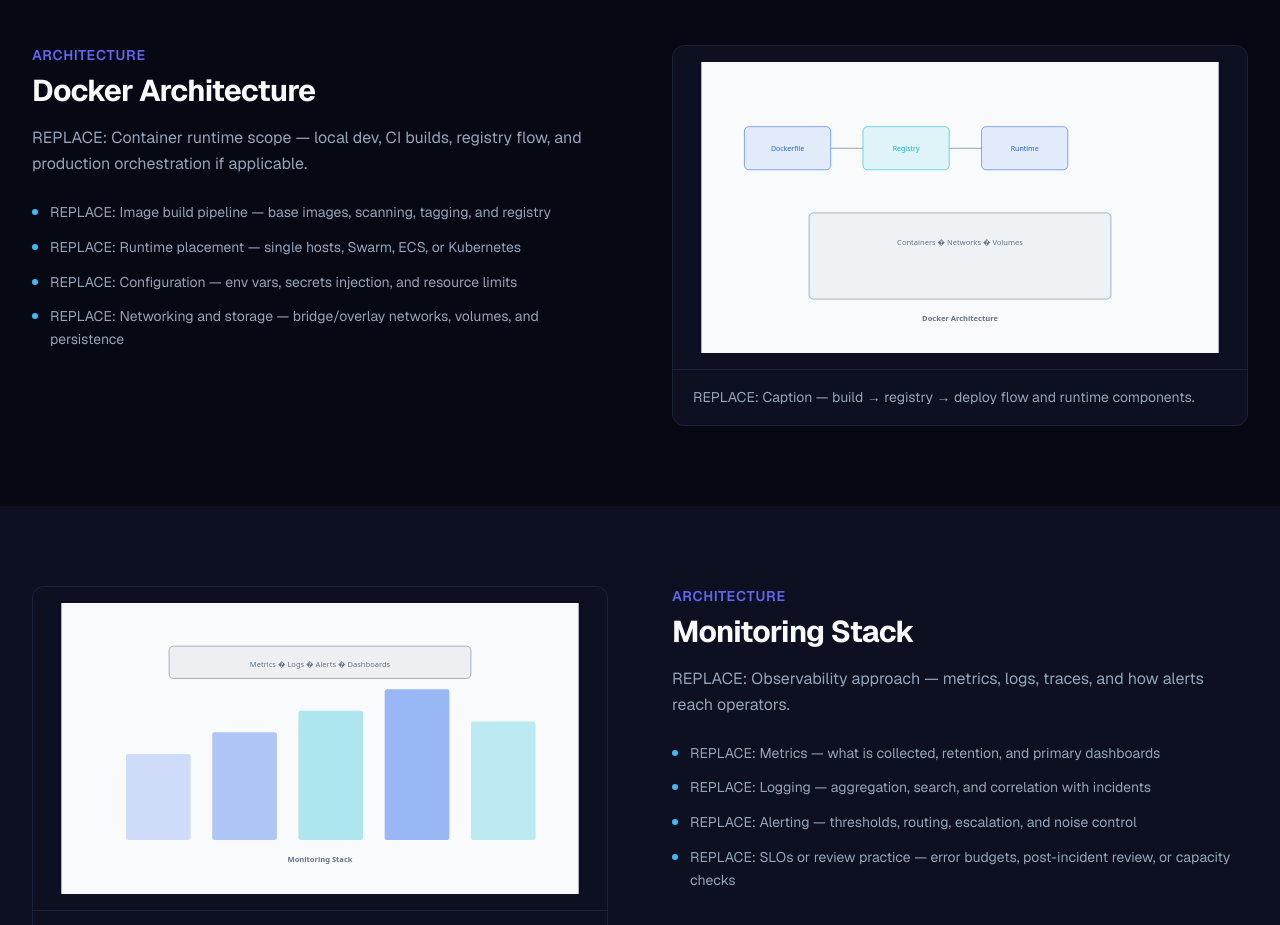
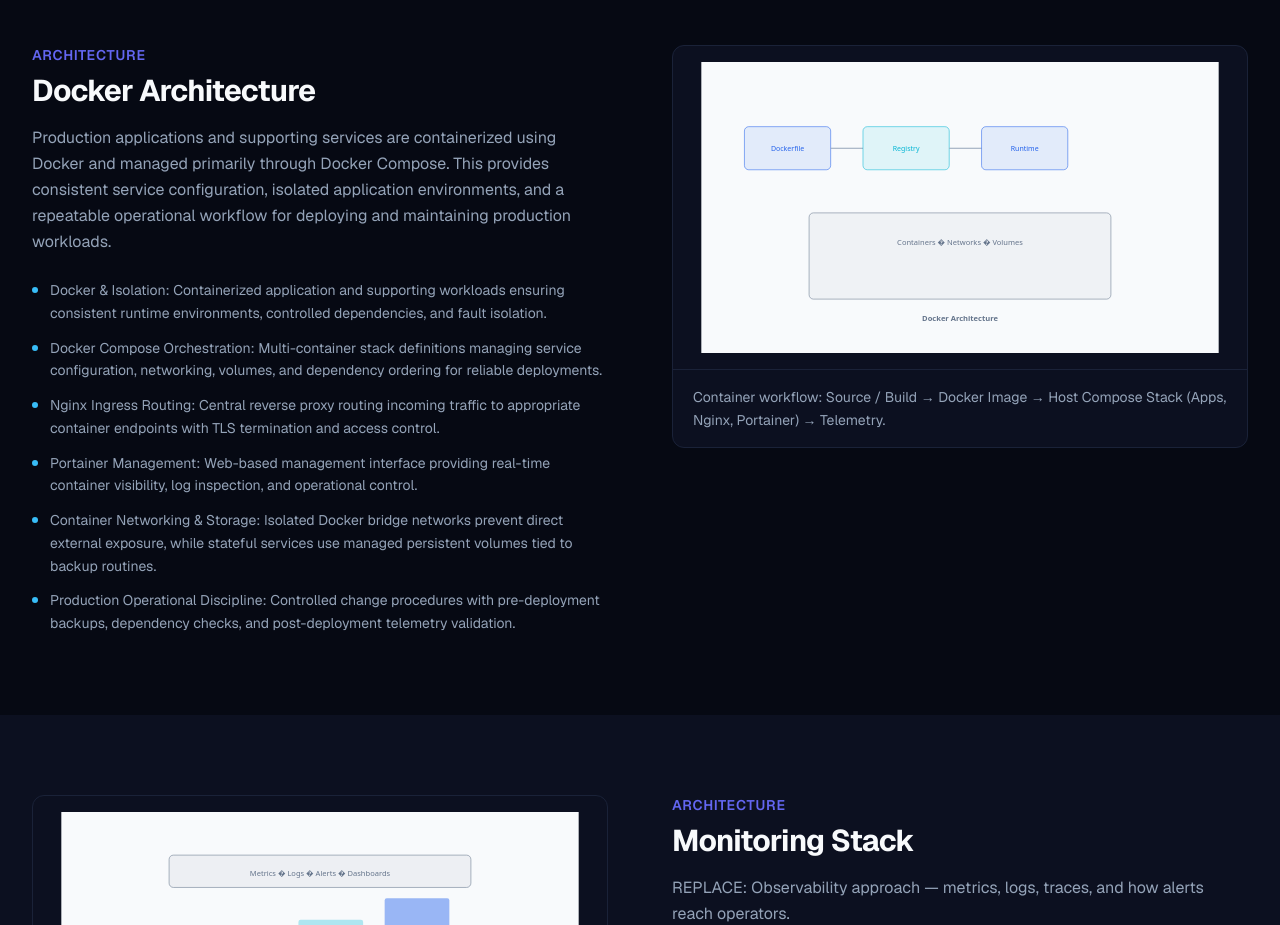
Before and after one commit to prakriti515/prakriti-portfolio, a Next.js app: page /architecture in a window 1280 px wide. Shown: the part 2200-3125 px from the top of the page. Built offline with nearby package versions, Linux system fonts and the light colour scheme.

Commit message:
Update Docker Architecture with multi-container Compose workflow and operational model

```diff
--- a/data/architecture.ts
+++ b/data/architecture.ts
@@ -78,18 +78,20 @@
     id: "docker-architecture",
     title: "Docker Architecture",
     intro:
-      "REPLACE: Container runtime scope — local dev, CI builds, registry flow, and production orchestration if applicable.",
+      "Production applications and supporting services are containerized using Docker and managed primarily through Docker Compose. This provides consistent service configuration, isolated application environments, and a repeatable operational workflow for deploying and maintaining production workloads.",
     points: [
-      "REPLACE: Image build pipeline — base images, scanning, tagging, and registry",
-      "REPLACE: Runtime placement — single hosts, Swarm, ECS, or Kubernetes",
-      "REPLACE: Configuration — env vars, secrets injection, and resource limits",
-      "REPLACE: Networking and storage — bridge/overlay networks, volumes, and persistence",
+      "Docker & Isolation: Containerized application and supporting workloads ensuring consistent runtime environments, controlled dependencies, and fault isolation.",
+      "Docker Compose Orchestration: Multi-container stack definitions managing service configuration, networking, volumes, and dependency ordering for reliable deployments.",
+      "Nginx Ingress Routing: Central reverse proxy routing incoming traffic to appropriate container endpoints with TLS termination and access control.",
+      "Portainer Management: Web-based management interface providing real-time container visibility, log inspection, and operational control.",
+      "Container Networking & Storage: Isolated Docker bridge networks prevent direct external exposure, while stateful services use managed persistent volumes tied to backup routines.",
+      "Production Operational Discipline: Controlled change procedures with pre-deployment backups, dependency checks, and post-deployment telemetry validation.",
     ],
     diagram: {
       src: "/images/architecture/docker-architecture.svg",
-      alt: "Docker architecture diagram placeholder",
+      alt: "Docker multi-container deployment architecture diagram",
       caption:
-        "REPLACE: Caption — build → registry → deploy flow and runtime components.",
+        "Container workflow: Source / Build → Docker Image → Host Compose Stack (Apps, Nginx, Portainer) → Telemetry.",
     },
   },
   {
```
